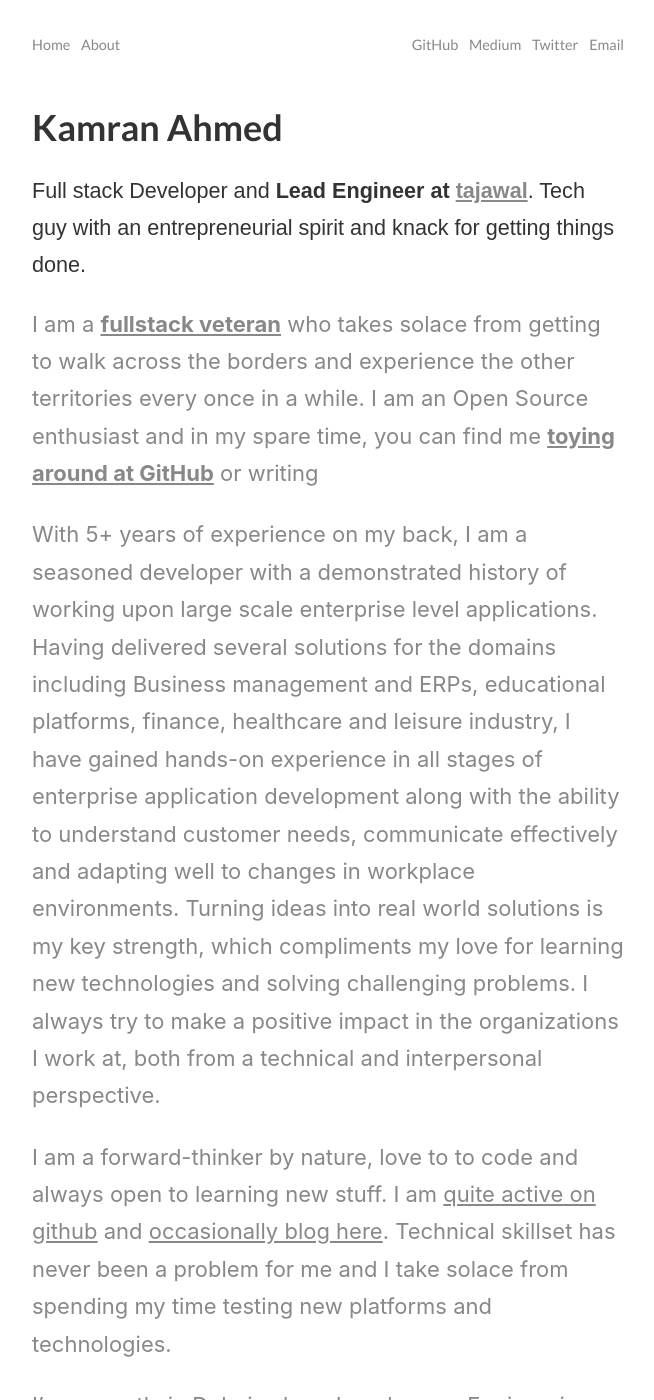
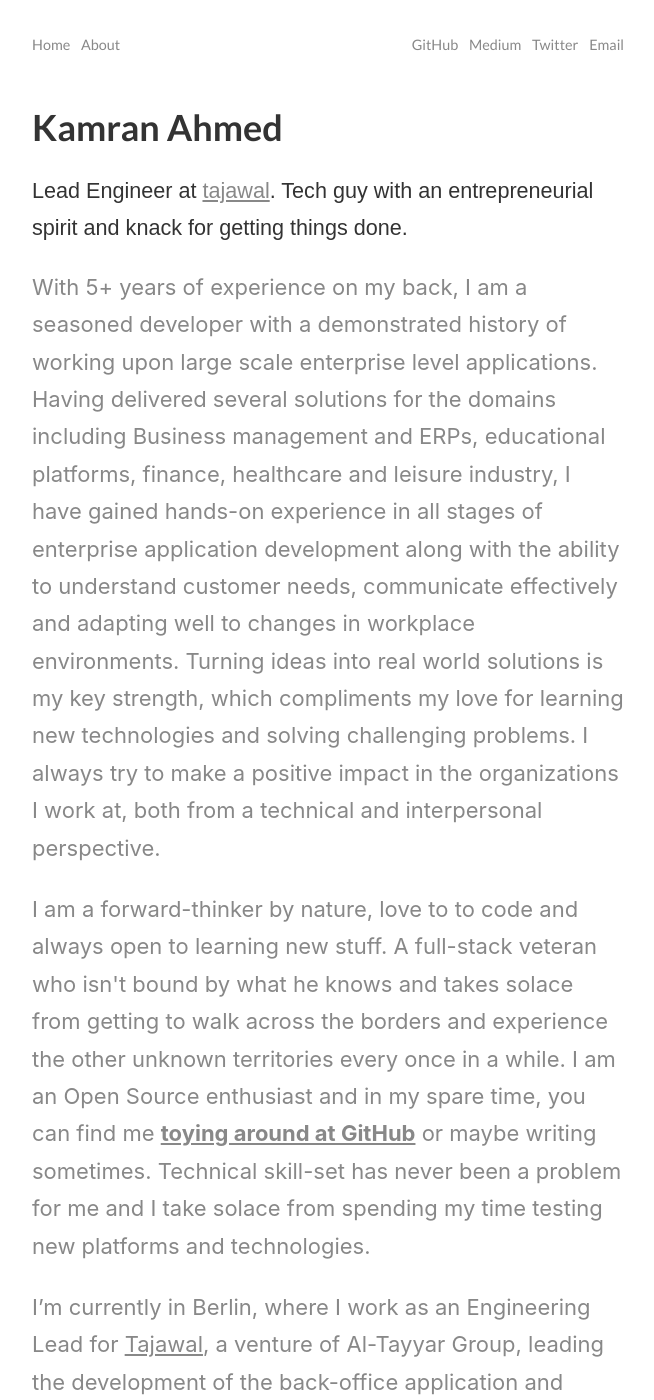
Before and after one commit to kamranahmedse/kamranahmedse.github.io, a Jekyll site: the page built from about/index.html, in a window 1280 px wide and 1400 px high. Shown: the whole window, without its empty margins (312-966 px from the left). Built offline with Jekyll 4.4.1, drawn with Linux system fonts in a browser that asks for light colours; comment, search, counter and statistics services are not loaded; some of the changed text lies outside the part shown.

Commit message:
Typo fixes

```diff
--- a/about/index.html
+++ b/about/index.html
@@ -9,18 +9,9 @@ title: About
 
         <h1>Kamran Ahmed</h1>
         <p class="about__head">
-            Full stack Developer and <strong>Lead Engineer at <a href="http://tajawal.com"
-                                                                 target="_blank">tajawal</a></strong>. Tech guy with an
+            Lead Engineer at <a href="http://tajawal.com" target="_blank">tajawal</a></strong>. Tech guy with an
             entrepreneurial spirit and knack for getting things done.
         </p>
-
-        <div class="about__description">
-            <p>I am a <strong><u>fullstack veteran</u></strong> who takes solace
-                from getting to walk across the borders and experience the other territories every once in a while. I am
-                an Open Source enthusiast and in my spare time, you can find me <strong><a
-                        href="https://github.com/{{ site.github }}" class="link-github">toying around at
-                    GitHub</a></strong> or writing</p>
-        </div>
 
         <div class="about__description">
             <p>With 5+ years of experience on my back, I am a seasoned developer with a demonstrated history of working
@@ -32,20 +23,23 @@ title: About
                 learning new technologies and solving challenging problems. I always try to make a positive impact in
                 the organizations I work at, both from a technical and interpersonal perspective.</p>
 
-            <p>I am a forward-thinker by nature, love to to code and always open to learning new stuff. I am <a
-                    href="{{ site.github }}" target="_blank">quite active on
-                github</a> and <a href="http://kamranahmed.info" target="_blank">occasionally blog here</a>. Technical
-                skillset has never been a problem for me and I take solace from spending my time testing new platforms
-                and technologies.</p>
+            <p>I am a forward-thinker by nature, love to to code and always open to learning new stuff. A full-stack
+                veteran who isn't bound by what he knows and takes solace from getting to walk across the borders and
+                experience the other unknown territories every once in a while. I am an Open Source enthusiast and in
+                my spare time, you can find me
+                <strong><a href="https://github.com/{{ site.github }}" class="link-github">toying around at GitHub</a></strong>
+                or maybe writing sometimes. Technical skill-set has never been a problem for me and I take solace from
+                spending my time testing new platforms and technologies.</p>
 
-            <p>I’m currently in Dubai, where I work as an Engineering Lead for <a href="tajawal.com" target="_blank">Tajawal</a>,
-                a venture of Al-Tayyar Group, leading the development of the back-office application. I was one of the
-                pre-launch-early hires and I am really proud of what we have achieved over the past two years. I have
-                been the key member of the architecture team and I am a major contributor in most of the projects that
-                we have; where I have solely and in-team developed some core parts of the microservice oriented setup
-                that we have.</p>
+            <p>I’m currently in Berlin, where I work as an Engineering Lead for <a href="tajawal.com" target="_blank">Tajawal</a>,
+                a venture of Al-Tayyar Group, leading the development of the back-office application and working in the
+                core architecture of our platform. I was one of the pre-launch-early hires and I am really proud of what
+                we have achieved over the past 2.5 years. I have been the key member of the architecture team and I am a
+                major contributor in most of the projects that we have; where I have solely and in-team developed some
+                core parts of the whole setup that we have.</p>
 
-            <p>Feel free to reach out if you would like to learn more about me.</p>
+            <p>Feel free to reach out if you would like to learn more about me or just say hi, I love stumbling across
+                the messages from the strangers in my inbox.</p>
 
         </div>
     </div>
```
